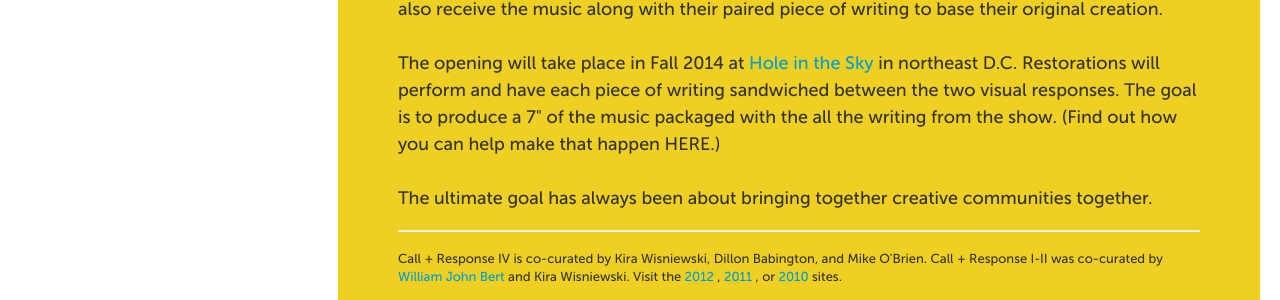
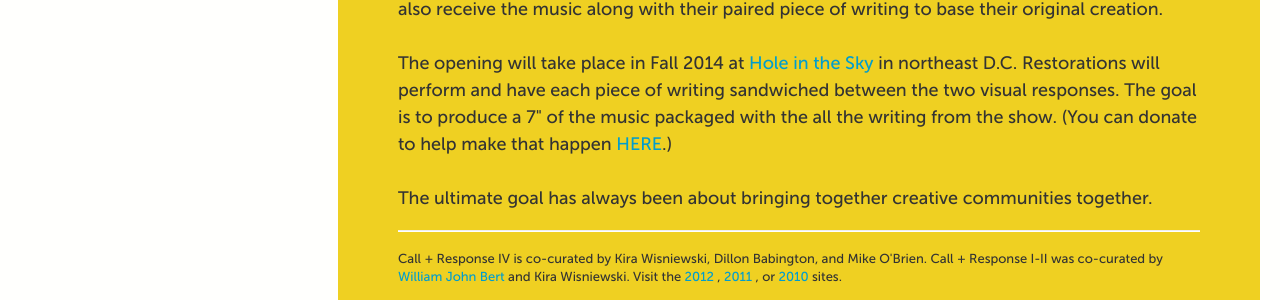
Before and after one commit to callandresponsedc/callandresponsedc, a Jekyll site: the page built from about/index.html, in a window 1280 px wide and 1060 px high. Shown: the part 570-870 px from the top of the window. Built offline with Jekyll 4.4.1, drawn with Linux system fonts in a browser that asks for light colours; Markdown is read by kramdown in place of the engine named in the settings; comment, search, counter and statistics services are not loaded.

Commit message:
Update index.html

```diff
--- a/about/index.html
+++ b/about/index.html
@@ -14,7 +14,7 @@
  <br/><br/>
 Additionally, each piece of writing will be paired with two visual artists each. All the artists will also receive the music along with their paired piece of writing to base their original creation.
  <br/><br/>
-The opening will take place in Fall 2014 at <a href="http://www.holeintheskydc.com/">Hole in the Sky</a> in northeast D.C. Restorations will perform and have each piece of writing sandwiched between the two visual responses. The goal is to produce a 7" of the music packaged with the all the writing from the show. (Find out how you can help make that happen HERE.)
+The opening will take place in Fall 2014 at <a href="http://www.holeintheskydc.com/">Hole in the Sky</a> in northeast D.C. Restorations will perform and have each piece of writing sandwiched between the two visual responses. The goal is to produce a 7" of the music packaged with the all the writing from the show. (You can donate to help make that happen <a href="https://www.paypal.com/cgi-bin/webscr?cmd=_s-xclick&hosted_button_id=M6CSF7PBZXWS2">HERE</a>.)
 <br/><br/>
 The ultimate goal has always been about bringing together creative communities together.
 
```
